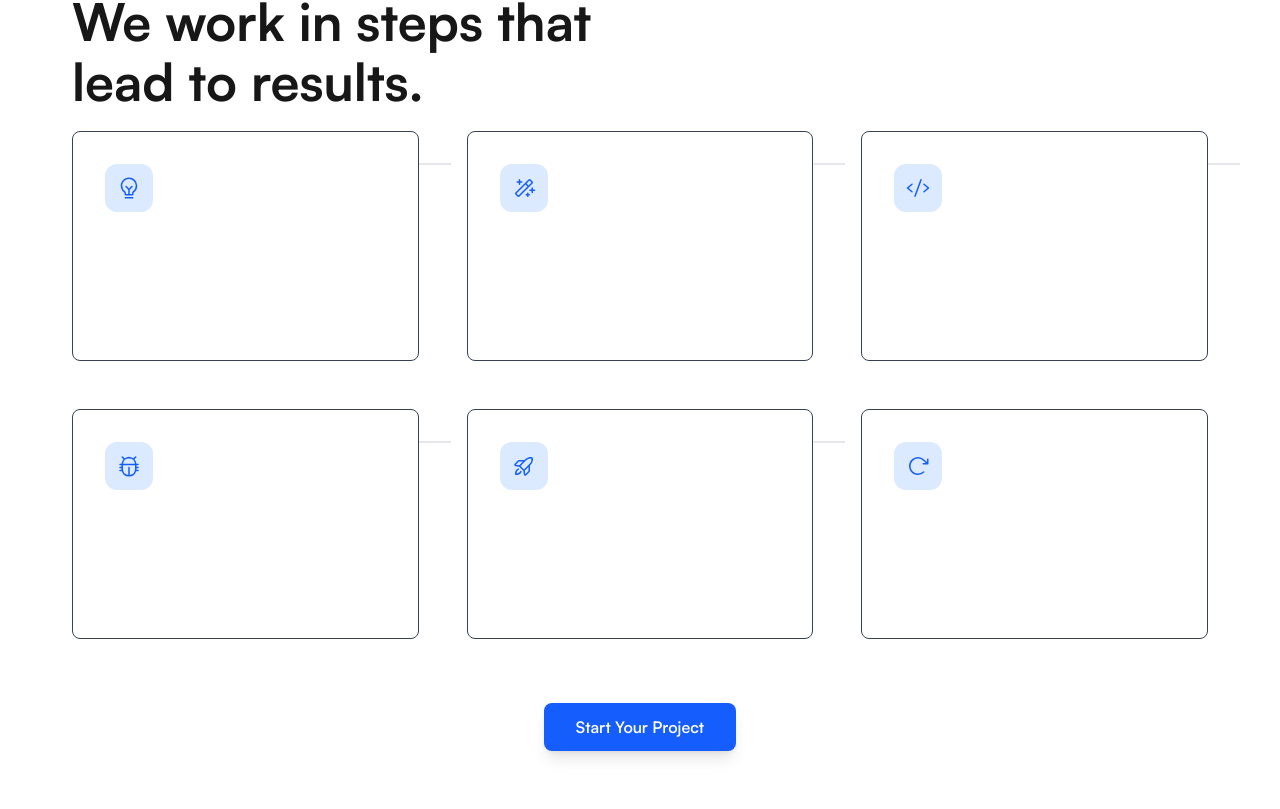
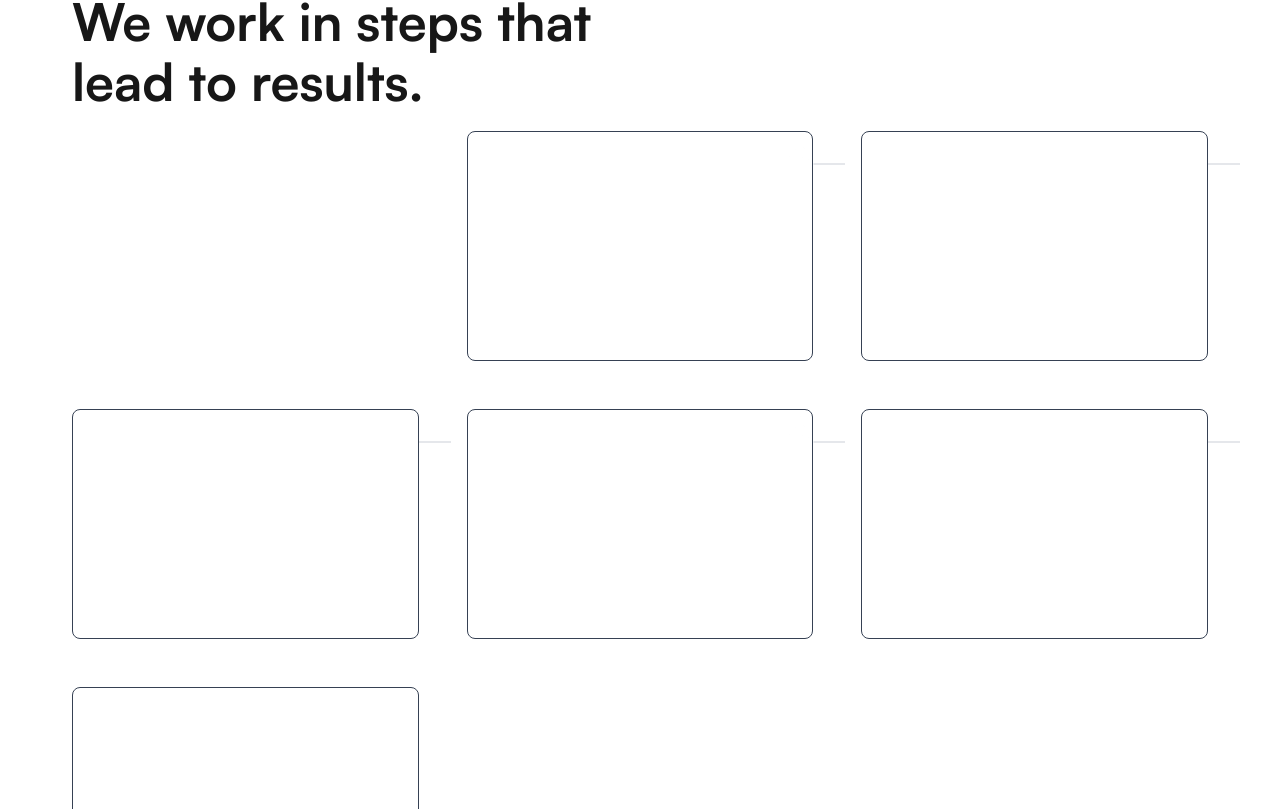
Before and after one commit to withkm/www-withkm, a Next.js app: page / in a window 1280 px wide. Shown: the part 2471-3280 px from the top of the page. Built offline with nearby package versions, Linux system fonts and the light colour scheme.

Commit message:
add all content

```diff
--- a/src/app/page.tsx
+++ b/src/app/page.tsx
@@ -1,7 +1,7 @@
 import Footer from "@/components/footer";
 import Navbar from "@/components/navbar";
 import {TextBlock} from "@/interfaces/core.interfaces";
-import {SparkleIcon} from "@phosphor-icons/react/ssr";
+import {RocketLaunchIcon, SparkleIcon} from "@phosphor-icons/react/ssr";
 import {heroCardContent, processesContent, servicesContent} from "@/data/content.data";
 import Image from "next/image";
 
@@ -14,7 +14,7 @@ const SectionHeader = ({ title, description }: TextBlock) => {
   );
 }
 
-const  HeroSection = () => {
+const HeroSection = () => {
   return (
     <section id="#home" className="section-wrapper">
       <p className="hero-title">
@@ -46,10 +46,9 @@ const  HeroSection = () => {
     </section>
   );
 }
-
 const ServicesSection = () => {
   return (
-    <section className="py-20 px-6 min-h-screen">
+    <section id="#services" className="py-20 px-6 min-h-screen">
       <div className="max-w-7xl mx-auto">
         <SectionHeader
           title="Our Services"
@@ -76,7 +75,6 @@ const ServicesSection = () => {
     </section>
   );
 };
-
 const ProcessesSection = () => {
   return (
     <section className="py-20 px-4">
@@ -93,6 +91,9 @@ const ProcessesSection = () => {
 
         {/* Process grid */}
         <div className="grid grid-cols-1 md:grid-cols-2 lg:grid-cols-3 gap-8 lg:gap-12">
+          <div className="w-12 h-12 rounded-xl flex items-center justify-center transition-colors">
+            <RocketLaunchIcon className="w-6 h-6 text-white" />
+          </div>
           {processesContent.map((process, index) => (
             <div key={index} className="group relative">
               {/* Connection line (hidden on mobile, shown on larger screens) */}
@@ -104,8 +105,8 @@ const ProcessesSection = () => {
                 {/* Icon and label */}
                 <div className="flex items-center justify-between mb-6">
                   <div className="flex items-center space-x-3">
-                    <div className="w-12 h-12 bg-blue-100 rounded-xl flex items-center justify-center group-hover:bg-blue-200 transition-colors">
-                      <process.icon className="w-6 h-6 text-blue-600" />
+                    <div className="w-12 h-12 rounded-xl flex items-center justify-center transition-colors">
+                      <process.icon className="w-6 h-6 text-white" />
                     </div>
                     <span className="text-sm font-medium text-white uppercase tracking-wide">
               {process.iconText}
@@ -179,7 +180,7 @@ const TechSection = () => {
 };
 const OurStorySection = () => {
   return(
-    <section className="section-wrapper">
+    <section id="#our-story" className="section-wrapper">
       <SectionHeader
         title="Our Story"
         description = {
@@ -210,7 +211,7 @@ const OurStorySection = () => {
 }
 const ContactUsSection = () => {
   return(
-    <section className="section-wrapper">
+    <section id="#contact-us" className="section-wrapper">
       <SectionHeader
         title="Contact Us"
         description={
@@ -222,7 +223,6 @@ const ContactUsSection = () => {
     </section>
   );
 }
-
 
 export default function Home() {
   return (
--- a/src/components/footer.tsx
+++ b/src/components/footer.tsx
@@ -29,7 +29,6 @@ export default function Footer(){
                                     <Link
                                         href={link.url}
                                         className="text-gray-600 hover:text-gray-900 text-sm"
-                                        target="_blank"
                                         rel="noopener noreferrer"
                                     >
                                         {link.label}
```
